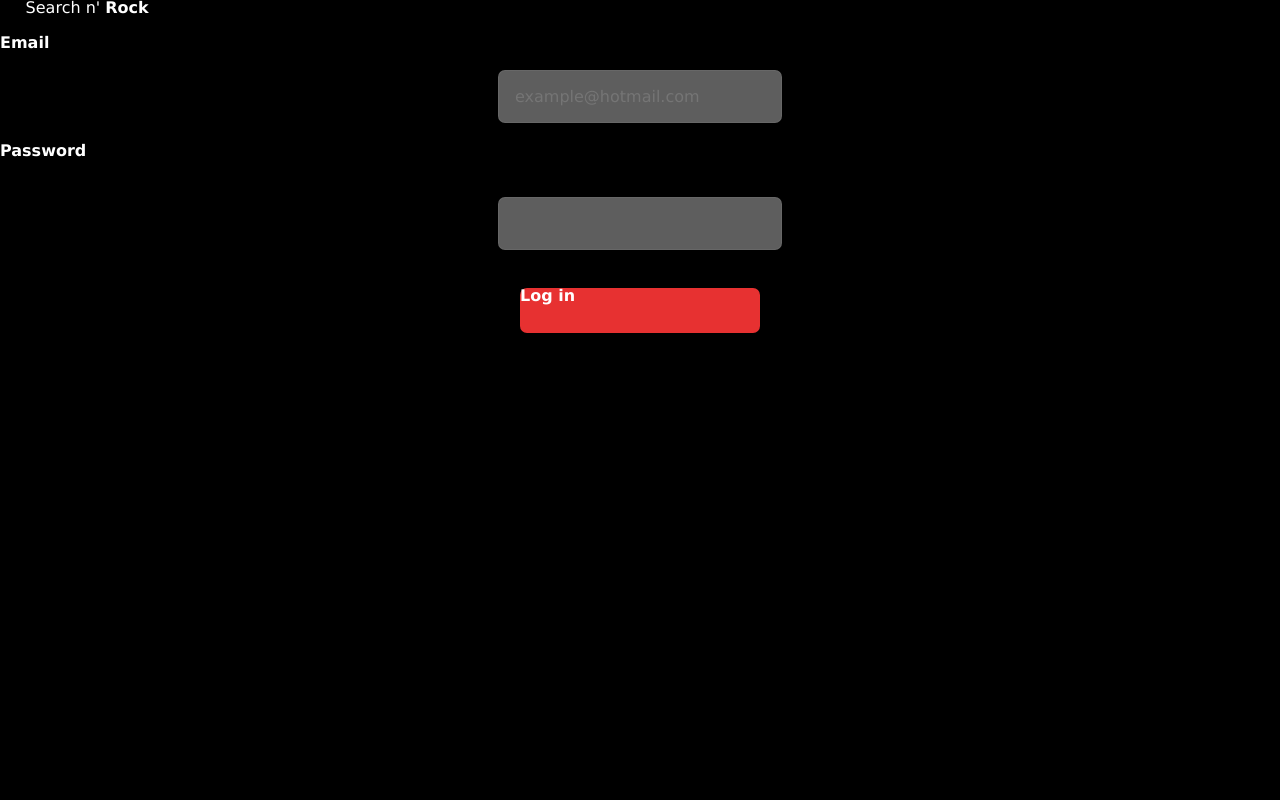
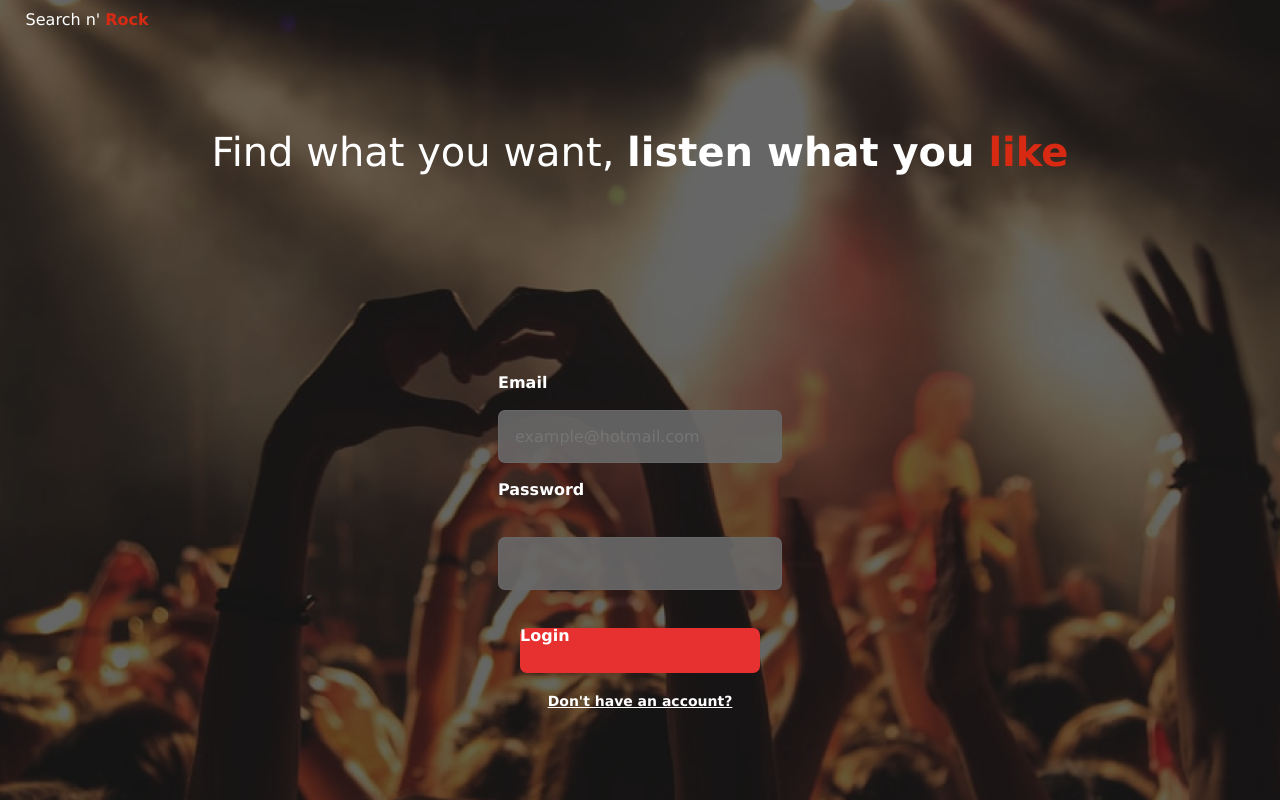
Before and after one commit to lorddesert/search-n-rock, a React app: page / in a window 1280 px wide. Built offline with nearby package versions, Linux system fonts and the light colour scheme; a web font is replaced by a local one.

Commit message:
login functionality and final styles added
login and register actions with firebase working properly

```diff
--- a/src/components/Login/Login.css
+++ b/src/components/Login/Login.css
@@ -1,5 +1,37 @@
+.Login, .background-wrapper {
+    width: 100vw;
+    height: 100vh;
+}
+
+.Login {
+    display: grid;
+    place-items: center;
+    background: url('./resources/background.jpg') center;
+    grid-template-rows: 5vh auto auto;
+}
+
 .background-wrapper {
-    background: rgba(0, 0, 0, 0.6);
-    width: 100%;
-    height: 100%;
+    position: absolute;
+    display: grid;
+
+    background: rgba(0, 0, 0, 0.6) !important;
 }
+
+.phrase {
+    text-align: center;
+    font-weight: 300;
+    font-size: clamp(2rem, 5vw, 2.5rem);
+    z-index: 10;
+    color: var(--white);
+}
+.phrase strong {
+    font-weight: 700;
+}
+.highlighted {
+    color: var(--primary-color);
+}
+
+.actions-container {
+    display: grid;
+    gap: 1.3em;
+}
--- a/src/components/Login/Login.jsx
+++ b/src/components/Login/Login.jsx
@@ -1,19 +1,67 @@
-import React from 'react';
+import React, { useState, useEffect } from 'react';
 import './Login.css';
+import firebase from 'firebase';
 
 // Components
 import Form from '../Form/Form';
 import Header from '../Header/Header';
 import PrimaryButton from '../PrimaryButton/PrimaryButton';
 
-const Login = () => {
+// Scripts
+import { login, register } from '../scripts/auth';
+
+const Login = props => {
+  const [showRegisterForm, setShowRegisterForm] = useState(false);
+
+  // useEffect(() => {
+  //   document.addEventListener('keyup', e => {
+  //     if(e.key === 'Enter')
+  //       if(!showRegisterForm) {
+  //         document.getElementById('Login').click();
+  //       } else {
+  //         document.getElementById('Register').click();
+  //       }
+
+
+  //   })
+  // })
+
+  const auth = firebase.auth();
+
     return(
       <div className='Login'>
         {/* Without menu */}
         <div className='background-wrapper'></div>
         <Header />
+        <div className='phrase'>
+          Find what you want, <strong>listen what you <span className='highlighted'>like</span></strong>
+        </div>
         <Form>
-          <PrimaryButton value='Log in' />
+          {!showRegisterForm ?
+            <div className='actions-container'>
+              <PrimaryButton
+                id='Login'
+                value='Login'
+                action={() => {
+                  login(auth, props.setShowLogin);
+
+                  }}
+                />
+              <p onClick={() => setShowRegisterForm(!showRegisterForm)}><strong>Don't have an account?</strong></p>
+            </div>
+          :
+            <div className='actions-container'>
+              <PrimaryButton
+                id='Register'
+                value='Register'
+                action={() => {
+                  register(auth, props.setShowLogin);
+                }}
+              />
+              <p onClick={() => setShowRegisterForm(!showRegisterForm)}><strong>Already have an account?</strong></p>
+            </div>
+
+          }
         </Form>
     </div>
     );
```
